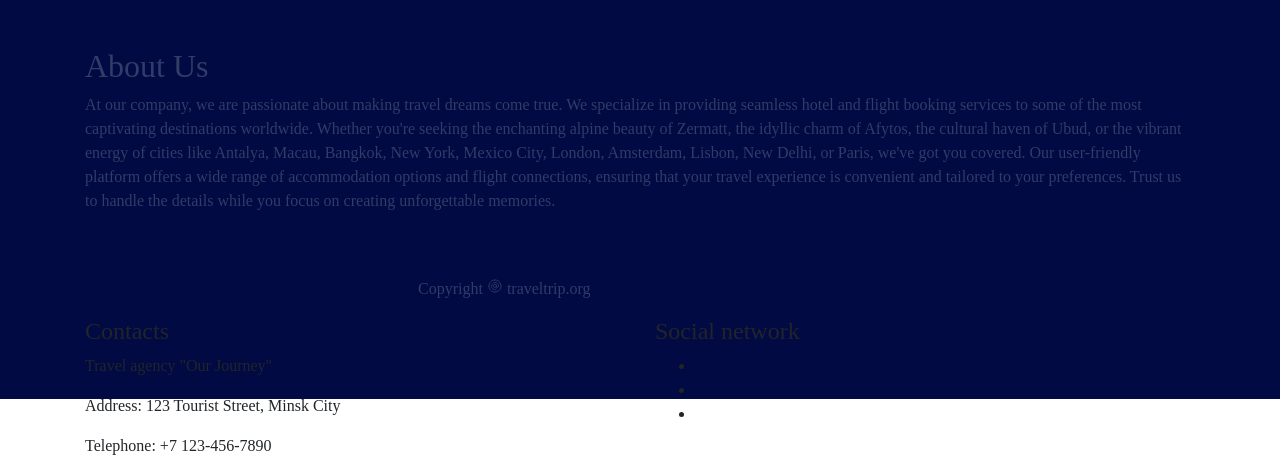
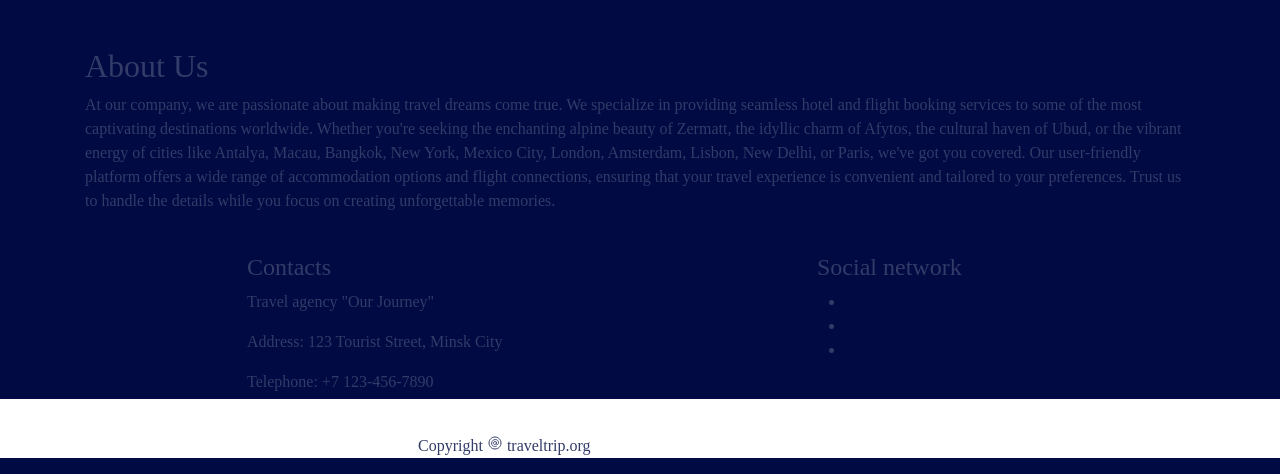
Before and after one commit to AnnPodterob/Travel-Agency, a Django app: page / in a window 1280 px wide; the page is wider, and only the part inside the window is pictured. Shown: the part 2401-2875 px from the top of that part. Run offline with Django 4.2, Linux system fonts and the light colour scheme; some libraries are stand-ins or nearby versions; some web fonts are replaced.

Commit message:
travel-agency commit

```diff
--- a/travelapp/templates/hotel_detail.html
+++ b/travelapp/templates/hotel_detail.html
@@ -97,6 +97,9 @@ body
             <br/>
 
             <button class="btn btn-primary" onclick="goBack()">Go Back</button>
+        <br/>
+        <hr/>
+            <a href="{% url 'home' %}" class="btn btn-secondary">Go to homepage</a>
 
             <br/>
             <br/>
--- a/travelapp/templates/index.html
+++ b/travelapp/templates/index.html
@@ -117,24 +117,27 @@
       <br><br>
     <h2 class="footer-title">About Us</h2>
     <p class="footer-para">At our company, we are passionate about making travel dreams come true. We specialize in providing seamless hotel and flight booking services to some of the most captivating destinations worldwide. Whether you're seeking the enchanting alpine beauty of Zermatt, the idyllic charm of Afytos, the cultural haven of Ubud, or the vibrant energy of cities like Antalya, Macau, Bangkok, New York, Mexico City, London, Amsterdam, Lisbon, New Delhi, or Paris, we've got you covered. Our user-friendly platform offers a wide range of accommodation options and flight connections, ensuring that your travel experience is convenient and tailored to your preferences. Trust us to handle the details while you focus on creating unforgettable memories.</p>
-    <br><br><p class="footer-para copy">Copyright <ion-icon name="at-circle-outline"></ion-icon> traveltrip.org</p>
+    <br>
 
       <div class="row">
       <div class="col-md-6">
-        <h4>Contacts</h4>
-        <p>Travel agency "Our Journey"</p>
-        <p>Address: 123 Tourist Street, Minsk City</p>
-        <p>Telephone: +7 123-456-7890</p>
+        <h4 class="footer-para copy">Contacts</h4>
+        <p class="footer-para copy">Travel agency "Our Journey"</p>
+        <p class="footer-para copy">Address: 123 Tourist Street, Minsk City</p>
+        <p class="footer-para copy">Telephone: +7 123-456-7890</p>
       </div>
       <div class="col-md-6">
-        <h4>Social network</h4>
+        <h4 class="footer-para copy">Social network</h4>
         <ul class="social-media">
-          <li><a href="#" target="_blank"><i class="fab fa-facebook"></i></a></li>
-          <li><a href="#" target="_blank"><i class="fab fa-twitter"></i></a></li>
-          <li><a href="#" target="_blank"><i class="fab fa-instagram"></i></a></li>
+          <li class="footer-para copy"><a href="#" target="_blank"><i class="fab fa-facebook"></i></a></li>
+          <li class="footer-para copy"><a href="#" target="_blank"><i class="fab fa-twitter"></i></a></li>
+          <li class="footer-para copy"><a href="#" target="_blank"><i class="fab fa-instagram"></i></a></li>
         </ul>
       </div>
     </div>
+      <br>
+
+      <p class="footer-para copy">Copyright <ion-icon name="at-circle-outline"></ion-icon> traveltrip.org</p>
 
     </div>
   </div>
--- a/travelapp/templates/package.html
+++ b/travelapp/templates/package.html
@@ -35,7 +35,6 @@
 <h1 class="t">FLIGHTS</h1>
 
     <div class="main">
-
         <br><br>
       {% for i in Flights %}
 
@@ -55,7 +54,8 @@
           </div>
         </div>
       {% endfor %}
-    </div><br><br><br><br>
+    </div>
+    <br><br><br><br>
 
 <h1 class="t">HOTELS</h1>
     {% for j in Hotels %}
--- a/travelapp/views.py
+++ b/travelapp/views.py
@@ -121,7 +121,7 @@ def package_view(request):
             source = form.cleaned_data['source'].upper()
             date = form.cleaned_data['date']
             destination = form.cleaned_data['destination'].upper()
-            flights = Flights.objects.filter(source=source, destination=destination)
+            flights = Flights.objects.filter(source__iexact=source, destination__iexact=destination)
             famplaces = Famous.objects.filter(city__city__contains=destination)
             hotels = Hotels.objects.filter(city__city__contains=destination)
             response = {
```
Also changed, not shown: db.sqlite3. Lines whose indentation alone changed are shown as unchanged.
